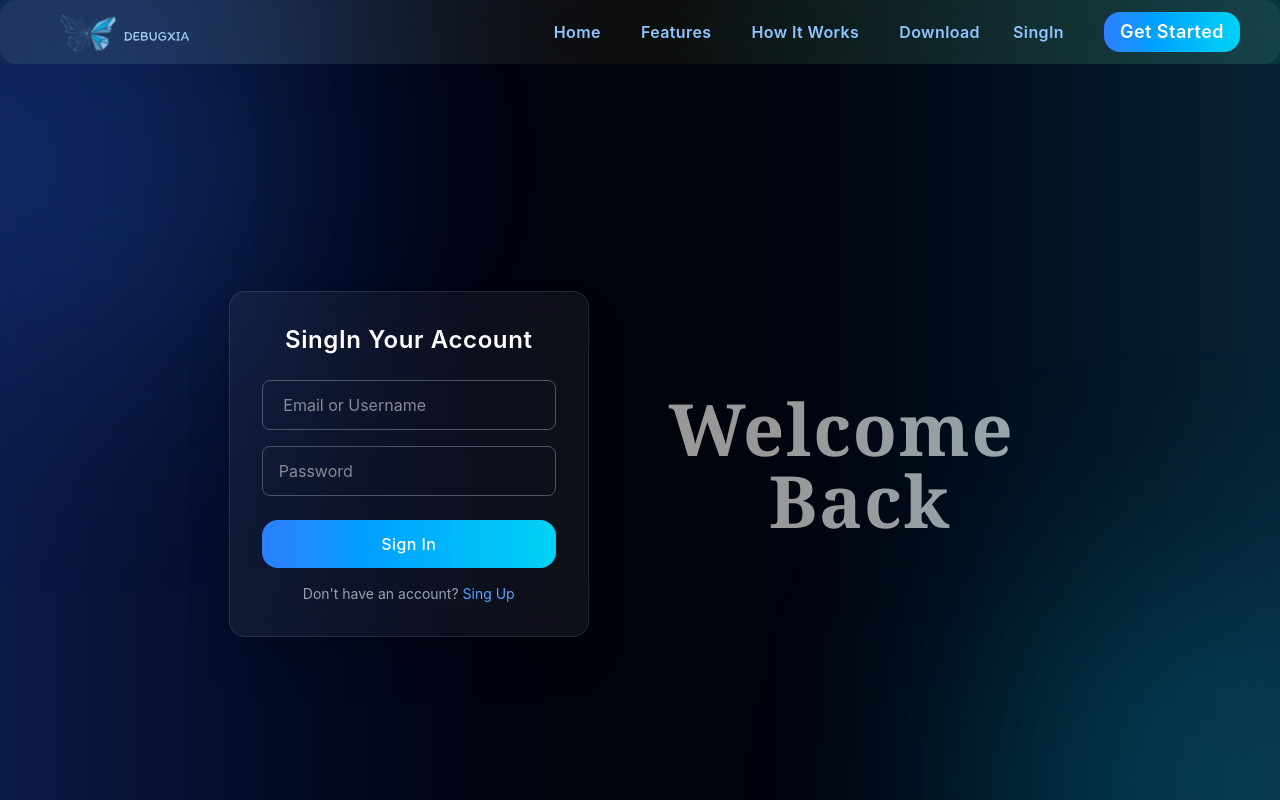
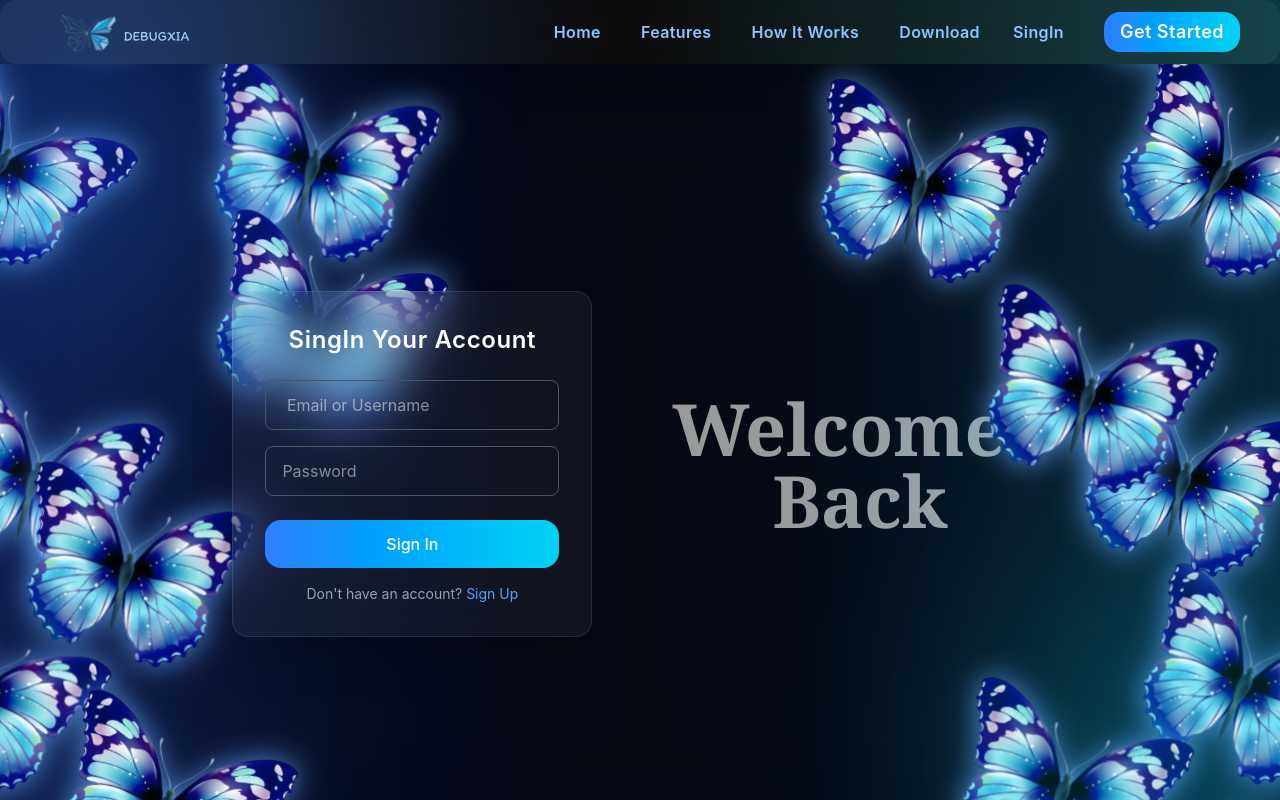
Before and after one commit to DEBUGXIA/DEBUG_XIA, a React (Vite) app in the folder DEBUGXIA/: page /SingIn in a window 1280 px wide. Built offline with nearby package versions, Linux system fonts and the light colour scheme.

Commit message:
Singin animation done

```diff
--- a/DEBUGXIA/src/App.jsx
+++ b/DEBUGXIA/src/App.jsx
@@ -17,10 +17,15 @@ import Terms_and_con from './pages/Terms_and_con'
 import Privacy_Policy from './pages/Privacy_Policy'
 import Refund_Policy from './pages/Refund_Policy'
 import Home2 from './pages2.o/Home2'
+import Profile from './pages2.o/Profile'
 
 // Protected Route (only for Home2 now)
 const ProtectedRoute = ({ isAuth, children }) => {
   return isAuth ? children : <Navigate to="/SingIn" />;
+};
+
+const ProtectedRoute2 = ({ isAuth, children }) => {
+  return isAuth ? children : <Navigate to="/Get_started" />;
 };
 
 // Public Route
@@ -34,8 +39,12 @@ const App = () => {
   const location = useLocation();
 
   // Navbar2 only for Home2 (after login)
-  const isAfterLoginRoute =
-    location.pathname.startsWith("/Home2");
+  const afterLoginRoutes = ["/Home2", "/Profile"];
+
+const isAfterLoginRoute = afterLoginRoutes.some(route =>
+  location.pathname.startsWith(route)
+);
+
 
   return (
     <div className='bg-[url(/public/Bg.svg)] h-screen text-white relative overflow-x-hidden scroll-smooth min-h-screen overflow-y-auto bg-cover'>
@@ -53,7 +62,6 @@ const App = () => {
         <Route path='/' element={<Home />} />
         <Route path='/Features' element={<Features />} />
         <Route path='/How_It_Works' element={<How_It_Works />} />
-        <Route path='/Get_Started' element={<Get_Started />} />
         <Route path='/About' element={<About />} />
         <Route path='/Dashboard' element={<Dashboard />} />
 
@@ -67,12 +75,29 @@ const App = () => {
           }
         />
 
+        <Route
+          path='/Get_Started'
+          element={
+            <PublicRoute isAuth={isAuth}>
+              <Get_Started setIsAuth={setIsAuth} />
+            </PublicRoute>
+          }
+        />
+
         {/* AFTER LOGIN ONLY */}
         <Route
           path='/Home2'
           element={
             <ProtectedRoute isAuth={isAuth}>
               <Home2 />
+            </ProtectedRoute>
+          }
+        />
+        <Route
+          path='/Profile'
+          element={
+            <ProtectedRoute isAuth={isAuth}>
+              <Profile />
             </ProtectedRoute>
           }
         />
--- a/DEBUGXIA/src/components/Navbar2.jsx
+++ b/DEBUGXIA/src/components/Navbar2.jsx
@@ -1,13 +1,14 @@
 import React from 'react'
 import Logo from './header/Logo'
 import Nev2 from './header/Nev2'
+import Profileh from './header/Profileh'
 
 const Navbar2 = () => {
   return (
     <div className=' p-8 rounded-2xl bg-white/5 backdrop-blur-xl h-15 shadow-2xl text-blue-300 lg:flex items-center justify-between sticky top-0'>
         <Logo/>
         <Nev2 />
-
+        <Profileh/>
     </div>
   )
 }
--- /dev/null
+++ b/DEBUGXIA/src/components/header/Profileh.jsx
@@ -0,0 +1,13 @@
+import React from 'react'
+import{Link} from 'react-router-dom'
+import Profile from '../../pages2.o/Profile'
+
+const Profileh = () => {
+  return (
+  <div className='list-none flex items-center flex-row justify-end gap-10 absolute right-10 text-base font-semibold tracking-wide'>
+        <button className=' text-white py-1.5 px-5 text-lg font-semibold rounded-2xl tracking-wide bg-gradient-to-r from-blue-500 to-cyan-400 text-white'><Link to='/Profile'>Profile</Link></button>
+    </div>
+  )
+}
+
+export default Profileh
--- a/DEBUGXIA/src/pages/Get_Started.jsx
+++ b/DEBUGXIA/src/pages/Get_Started.jsx
@@ -1,11 +1,18 @@
 import React from 'react'
 import { motion } from "framer-motion";
 import SingIn from './SingIn'
-import { Link } from 'react-router-dom';
+import { Link, useNavigate } from 'react-router-dom';
 import Home2 from '../pages2.o/Home2';
 
 
-const Get_Started = () => {
+const Get_Started = ({setIsAuth}) => {
+
+  const navigate = useNavigate();
+
+  const handleLogin = () => {
+    setIsAuth(true);        // 🔐 set login state
+    navigate("/Home2");     // 🚀 redirect after login
+  };
 
 const container = {
   hidden: {},
@@ -87,6 +94,7 @@ const item = {
         </motion.div>
 
         <motion.button
+        onClick={handleLogin}
           initial={{ opacity: 0, scale: 0.8 }}
           animate={{ opacity: 1, scale: 1 }}
           transition={{ delay: 0.6 }}
--- a/DEBUGXIA/src/pages/SingIn.jsx
+++ b/DEBUGXIA/src/pages/SingIn.jsx
@@ -7,8 +7,11 @@ const SingIn = ({ setIsAuth }) => {
   const navigate = useNavigate();
 
   const handleLogin = () => {
-    setIsAuth(true);        // 🔐 set login state
-    navigate("/Home2");     // 🚀 redirect after login
+    setIsAuth(true);
+
+    setTimeout(() => {
+      navigate("/Home2");
+    }, 1200);
   };
 
   const container = {
@@ -25,27 +28,86 @@ const SingIn = ({ setIsAuth }) => {
     show: { opacity: 1, y: 0 },
   };
 
+  const directions = [
+    { x: -800, y: -400 }, { x: 800, y: -400 },
+    { x: -900, y: 300 },  { x: 900, y: 300 },
+    { x: -700, y: 500 },  { x: 700, y: 500 },
+    { x: -1000, y: 0 },   { x: 1000, y: 0 },
+    { x: -600, y: -600 }, { x: 600, y: -600 },
+    { x: -1100, y: 200 }, { x: 1100, y: -200 },
+  ];
+
   return (
     <div className="min-h-screen flex items-center justify-center gap-20 bg-[#020617] overflow-hidden relative">
 
+      {/* 🌌 Background */}
       <div className="absolute inset-0 bg-gradient-to-r from-blue-900 via-black to-cyan-900 opacity-30 animate-pulse" />
 
+      {/* ✨ Glow */}
       <motion.div
-        animate={{ y: [0, -40, 0] }}
-        transition={{ repeat: Infinity, duration: 6 }}
+        initial={{ opacity: 0 }}
+        animate={{ opacity: [0.2, 0.5, 0.2] }}
+        transition={{ duration: 3, repeat: Infinity }}
+        className="absolute inset-0 bg-gradient-to-r from-blue-400/20 via-white/10 to-cyan-300/20 blur-3xl"
+      />
+
+      {/* 🦋 CENTER (UI) BURST */}
+      <div className="absolute inset-0 flex items-center justify-center pointer-events-none">
+
+        {[...Array(25)].map((_, i) => {
+          const dir = directions[i % directions.length];
+
+          return (
+            <motion.img
+              key={i}
+              src="/R.svg"
+              alt="butterfly"
+              initial={{
+                x: 0,
+                y: 0,
+                opacity: 0,
+                scale: 0.6,
+              }}
+              animate={{
+                x: dir.x,
+                y: dir.y,
+                rotate: [0, 20, -15, 10, 0],
+                opacity: [0, 1, 1, 0],
+              }}
+              transition={{
+                duration: 6,
+                delay: i * 0.12,
+                ease: "easeInOut",
+              }}
+              className="absolute drop-shadow-[0_0_25px_rgba(96,165,250,0.8)]"
+              style={{
+                width: "400px",
+                height: "400px",
+              }}
+            />
+          );
+        })}
+
+      </div>
+
+      {/* 💫 Floating blur */}
+      <motion.div
+        animate={{ y: [0, -30, 0] }}
+        transition={{ repeat: Infinity, duration: 5 }}
         className="absolute w-[400px] h-[400px] bg-blue-500/20 blur-[120px] rounded-full top-[-100px] left-[-100px]"
       />
 
       <motion.div
-        animate={{ y: [0, 40, 0] }}
-        transition={{ repeat: Infinity, duration: 8 }}
+        animate={{ y: [0, 30, 0] }}
+        transition={{ repeat: Infinity, duration: 6 }}
         className="absolute w-[400px] h-[400px] bg-cyan-400/20 blur-[120px] rounded-full bottom-[-100px] right-[-100px]"
       />
 
+      {/* 🔐 Login Card */}
       <motion.div
         initial={{ opacity: 0, scale: 0.7, x: -100 }}
         animate={{ opacity: 1, scale: 1, x: 0 }}
-        transition={{ duration: 0.8, ease: "easeOut" }}
+        transition={{ duration: 0.8 }}
         className="relative w-[360px] p-8 rounded-2xl bg-white/5 backdrop-blur-xl border border-white/10 shadow-2xl"
       >
         <h2 className="text-white text-2xl font-semibold text-center mb-6 tracking-wide">
@@ -58,18 +120,17 @@ const SingIn = ({ setIsAuth }) => {
             variants={item}
             type="email"
             placeholder=" Email or Username"
-            className="w-full px-4 py-3 bg-transparent border border-gray-600 rounded-lg text-white focus:border-blue-400 outline-none transition"
+            className="w-full px-4 py-3 bg-transparent border border-gray-600 rounded-lg text-white focus:border-blue-400 outline-none"
           />
 
           <motion.input
             variants={item}
             type="password"
             placeholder="Password"
-            className="w-full px-4 py-3 bg-transparent border border-gray-600 rounded-lg text-white focus:border-blue-400 outline-none transition"
+            className="w-full px-4 py-3 bg-transparent border border-gray-600 rounded-lg text-white focus:border-blue-400 outline-none"
           />
         </motion.div>
 
-        {/* 🔥 FIXED BUTTON */}
         <motion.button
           onClick={handleLogin}
           initial={{ opacity: 0, scale: 0.8 }}
@@ -77,26 +138,26 @@ const SingIn = ({ setIsAuth }) => {
           transition={{ delay: 0.6 }}
           whileHover={{ scale: 1.07, boxShadow: "0px 0px 20px #3b82f6" }}
           whileTap={{ scale: 0.95 }}
-          className="mt-6 w-full py-3 rounded-2xl bg-gradient-to-r from-blue-500 to-cyan-400 text-white font-medium tracking-wide"
+          className="mt-6 w-full py-3 rounded-2xl bg-gradient-to-r from-blue-500 to-cyan-400 text-white font-medium"
         >
-          <Link to='/Home2'>Sign In</Link>
+          Sign In
         </motion.button>
 
         <p className="text-center text-gray-400 text-sm mt-4">
           Don't have an account?{" "}
-          <span className="text-blue-400 cursor-pointer hover:underline ">
-            <Link to='/Get_Started'>Sing Up</Link>
+          <span className="text-blue-400 hover:underline">
+            <Link to='/Get_Started'>Sign Up</Link>
           </span>
         </p>
       </motion.div>
 
-      <div className='flex items-center justify-center font-semibold text-7xl font-serif gap-3'>
+      {/* 💖 Side Text */}
+      <div className='flex items-center justify-center font-semibold text-7xl font-serif'>
         <h1>
           <motion.span
             initial={{ opacity: 0, x: 100 }}
             animate={{ opacity: 1, x: 0 }}
             transition={{ duration: 0.8 }}
-            className="inline-block tracking-wide gap-3"
           >
             Welcome <br />
             <span className='px-25'>Back</span>
--- /dev/null
+++ b/DEBUGXIA/src/pages2.o/Profile.jsx
@@ -0,0 +1,9 @@
+import React from 'react'
+
+const Profile = () => {
+  return (
+    <div>Profile</div>
+  )
+}
+
+export default Profile
```
Also changed, not shown: DEBUGXIA/public/R.svg (added), 1 other file (tests, documents, lock files or other folders).
